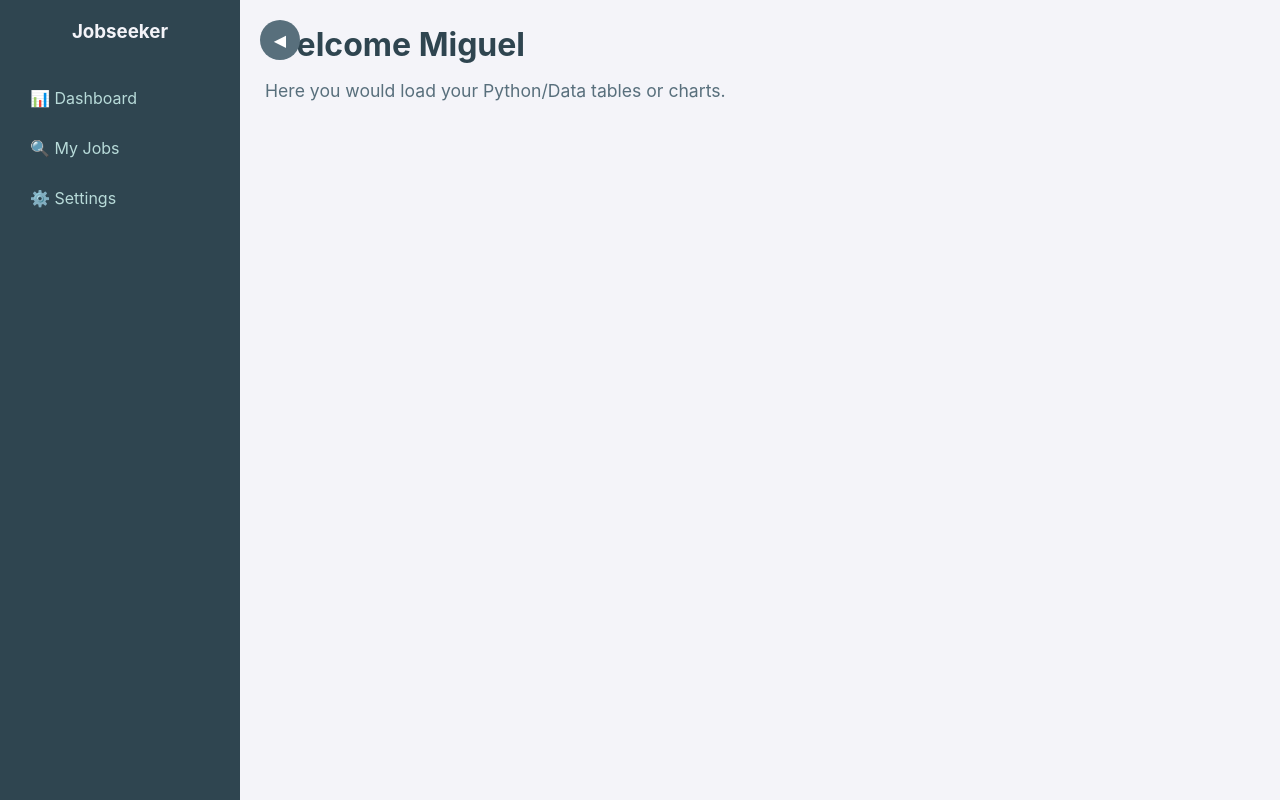
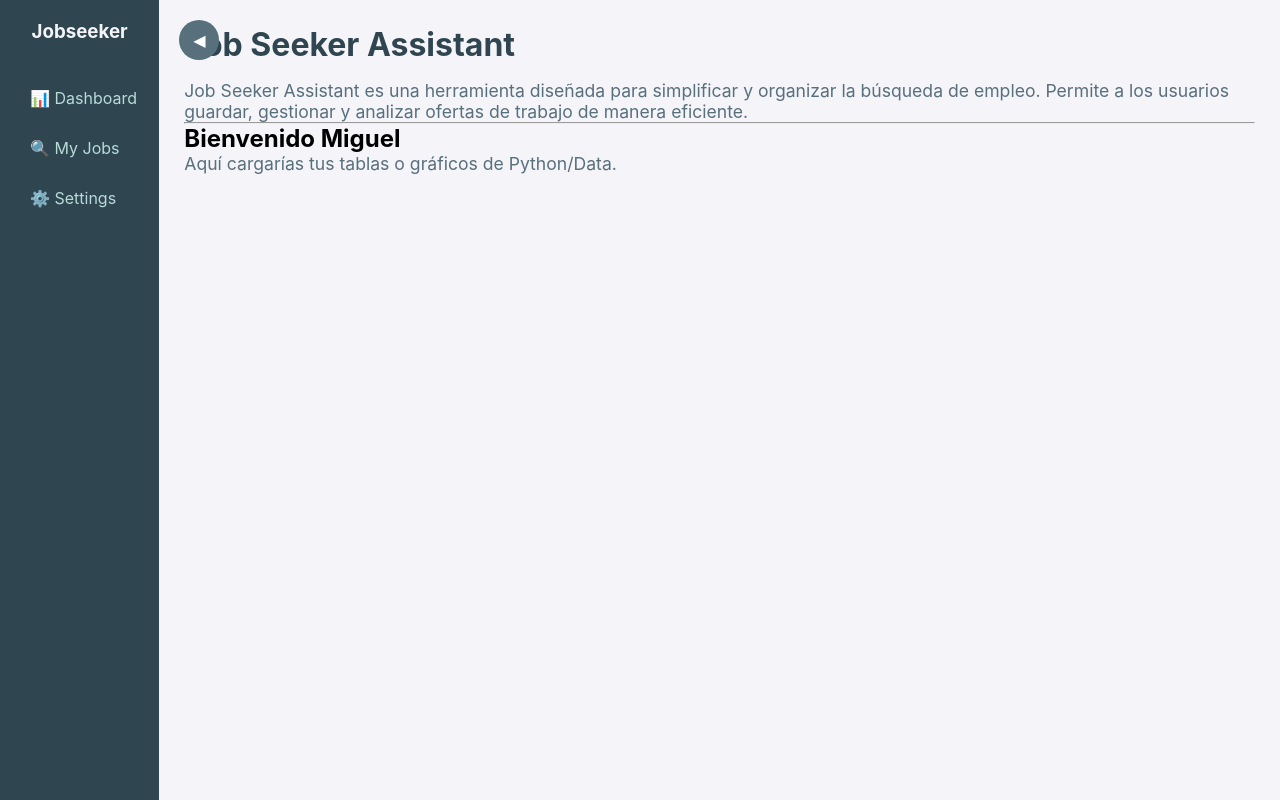
Before and after one commit to mgodoydiaz/jobseeker, a React (Vite) app in the folder frontend/: page / in a window 1280 px wide. Built offline with nearby package versions, Linux system fonts and the light colour scheme.

Commit message:
feat: Implement React front-end with sidebar layout

```diff
--- a/frontend/src/App.jsx
+++ b/frontend/src/App.jsx
@@ -1,14 +1,10 @@
 import { useState } from 'react';
 
 export default function App() {
-  // Estado para controlar visibilidad (True = Abierto)
   const [isOpen, setIsOpen] = useState(true);
 
   return (
     <div className="layout-container">
-
-      {/* --- BARRA LATERAL (ASIDE) --- */}
-      {/* Usamos clases dinámicas: si isOpen es true, añade clase 'open' */}
       <aside className={`sidebar ${isOpen ? 'open' : 'closed'}`}>
         <h3>Jobseeker</h3>
         <nav>
@@ -18,16 +14,23 @@ export default function App() {
         </nav>
       </aside>
 
-      {/* --- CONTENIDO PRINCIPAL (MAIN) --- */}
       <main className="main-content">
         <button onClick={() => setIsOpen(!isOpen)} className="toggle-btn">
           {isOpen ? '◀' : '▶'}
         </button>
 
-        <h1>Welcome Miguel</h1>
-        <p>Here you would load your Python/Data tables or charts.</p>
+        {/* Contenido que querías ver */}
+        <div className="page-content">
+          <h1>Job Seeker Assistant</h1>
+          <p>
+            Job Seeker Assistant es una herramienta diseñada para simplificar y organizar la búsqueda de empleo. Permite a los usuarios guardar, gestionar y analizar ofertas de trabajo de manera eficiente.
+          </p>
+          <hr />
+          <h2>Bienvenido Miguel</h2>
+          <p>Aquí cargarías tus tablas o gráficos de Python/Data.</p>
+        </div>
+
       </main>
-
     </div>
   );
 }
--- /dev/null
+++ b/frontend/src/assets/css/colors.css
@@ -0,0 +1,7 @@
+:root {
+  --black: #000000;
+  --charcoal-blue: #2f4550;
+  --blue-slate: #586f7c;
+  --light-blue: #b8dbd9;
+  --ghost-white: #f4f4f9;
+}
--- a/frontend/src/assets/css/style.css
+++ b/frontend/src/assets/css/style.css
@@ -13,14 +13,14 @@ body {
 .layout-container {
     display: flex;
     height: 100vh;
-    background-color: #f4f4f9; /* Ghost White */
+    background-color: var(--ghost-white);
 }
 
 
 /* --- Sidebar --- */
 .sidebar {
-    background-color: #2f4550; /* Charcoal Blue */
-    color: #f4f4f9; /* Ghost White */
+    background-color: var(--charcoal-blue);
+    color: var(--ghost-white);
     overflow-x: hidden;
     transition: width 0.3s ease-in-out;
     display: flex;
@@ -40,7 +40,7 @@ body {
 
 .sidebar nav a {
     display: block;
-    color: #b8dbd9; /* Light Blue */
+    color: var(--light-blue);
     text-decoration: none;
     padding: 15px 30px;
     white-space: nowrap; /* No line breaks */
@@ -48,7 +48,7 @@ body {
 }
 
 .sidebar nav a:hover {
-    background-color: #586f7c; /* Blue Slate */
+    background-color: var(--blue-slate);
     color: white;
 }
 
@@ -56,25 +56,25 @@ body {
 .main-content {
     flex-grow: 1;
     padding: 25px;
-    background-color: #f4f4f9; /* Ghost White */
+    background-color: var(--ghost-white);
     position: relative;
     transition: margin-left 0.3s ease-in-out;
 }
 
 .main-content h1 {
-    color: #2f4550; /* Charcoal Blue */
+    color: var(--charcoal-blue);
     margin-bottom: 1rem;
 }
 
 .main-content p {
-    color: #586f7c; /* Blue Slate */
+    color: var(--blue-slate);
     font-size: 1.1rem;
 }
 
 
 /* --- Toggle Button --- */
 .toggle-btn {
-    background-color: #586f7c; /* Blue Slate */
+    background-color: var(--blue-slate);
     color: white;
     border: none;
     border-radius: 50%;
@@ -93,7 +93,7 @@ body {
 }
 
 .toggle-btn:hover {
-    background-color: #2f4550; /* Charcoal Blue */
+    background-color: var(--charcoal-blue);
 }
 
 /* --- Responsive (optional but good practice) --- */
--- a/frontend/src/main.jsx
+++ b/frontend/src/main.jsx
@@ -1,6 +1,7 @@
 import React from 'react'
 import ReactDOM from 'react-dom/client'
 import App from './App.jsx'
+import './assets/css/colors.css'
 import './assets/css/style.css'
 
 ReactDOM.createRoot(document.getElementById('root')).render(
```
Also changed, not shown: frontend/src/palette.md (deleted, +0 -7 lines).
